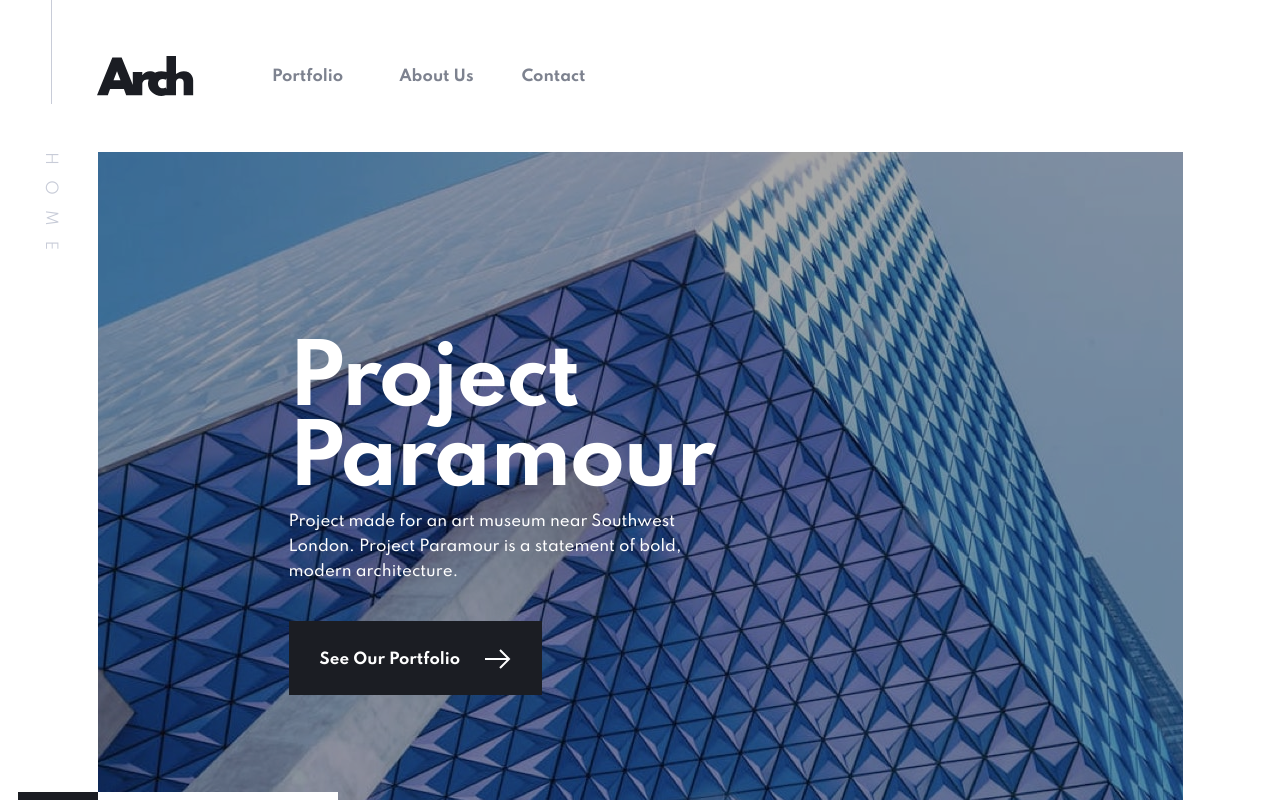
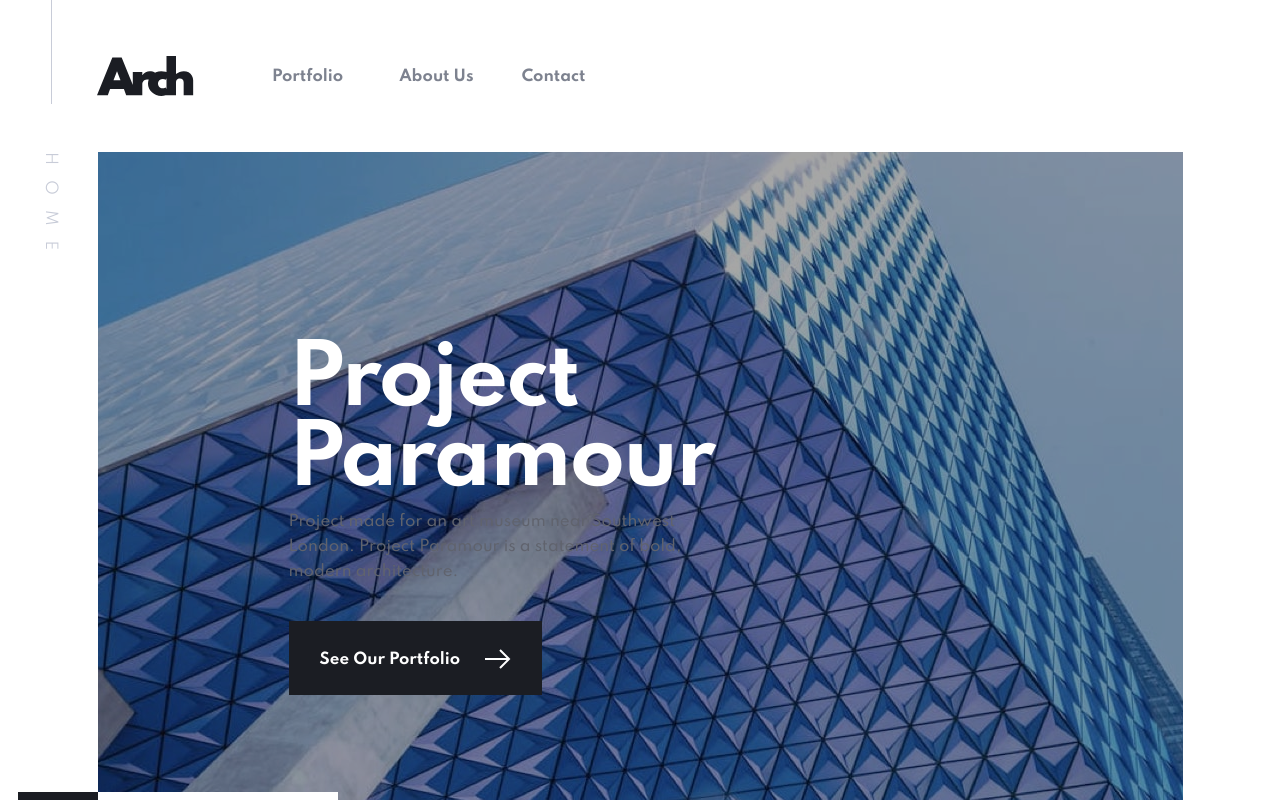
Before and after one commit to warz66/FMentor-ArchStudio, a React (Create React App) app: page / in a window 1280 px wide. Shown: the top 800 px of the page. Built offline with nearby package versions, Linux system fonts and the light colour scheme.

Commit message:
13th commit

```diff
--- a/src/index.css
+++ b/src/index.css
@@ -16,6 +16,7 @@ a {
 
 p {
   word-spacing: 0.2px;
+  color: var(--dark-grey);
 }
 
 body {
```
